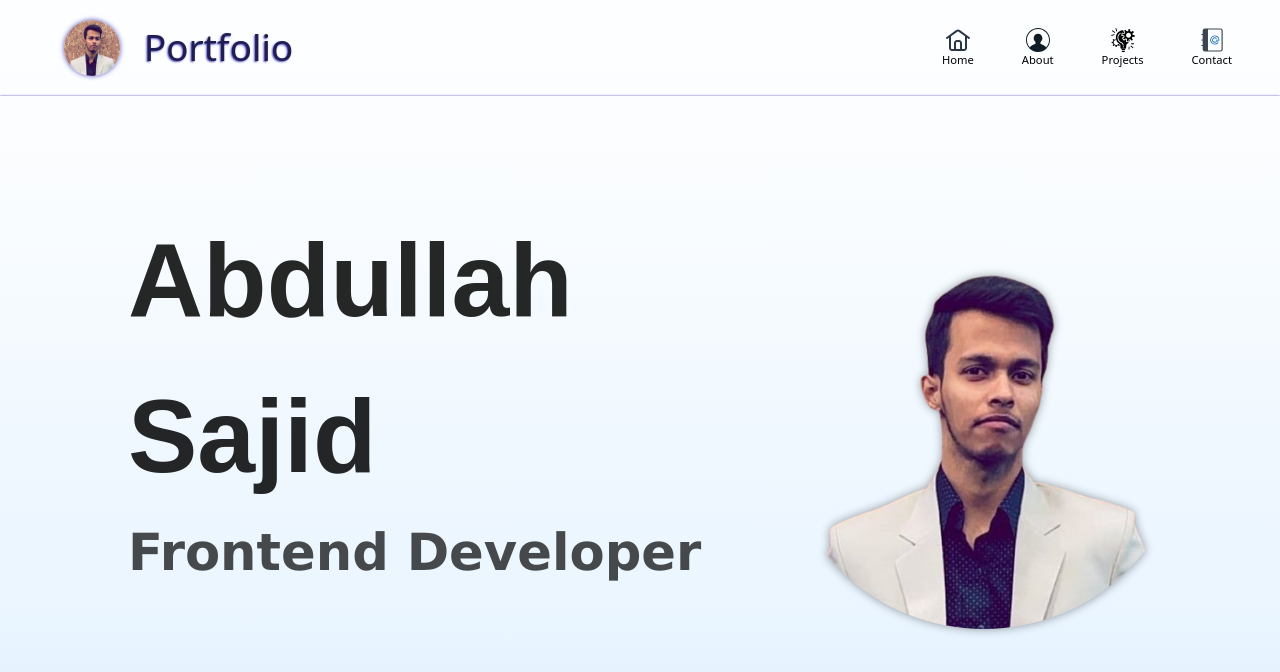
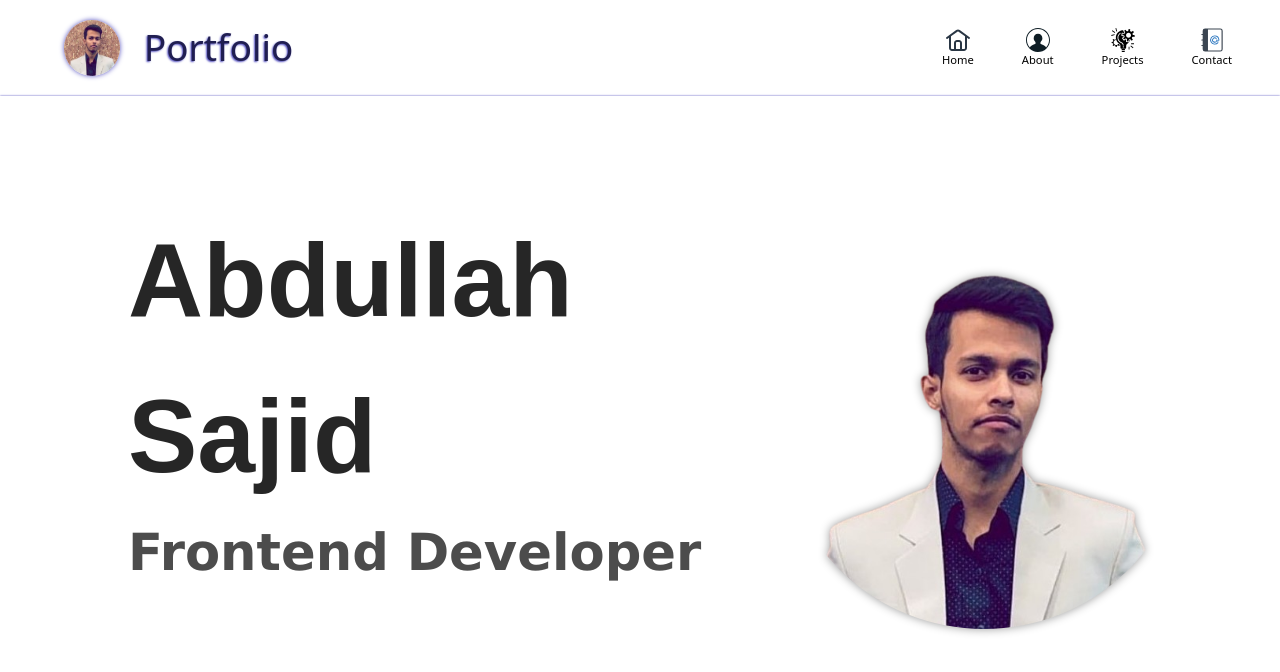
Before and after one commit to a6dullahsajid/Portfolio, a React (Vite) app: page / in a window 1280 px wide. Shown: the top 672 px of the page. Built offline with nearby package versions, Linux system fonts and the light colour scheme; a web font is replaced by a local one.

Commit message:
Chnaged the background color to white

```diff
--- a/src/index.css
+++ b/src/index.css
@@ -18,7 +18,7 @@
     grid-template-rows: 12vh auto;
     height: 100vh;
     width: 100vw;
-    background: linear-gradient(to bottom, rgb(221, 239, 255, 0.05), rgba(221, 239, 255, 0.1), rgba(221, 239, 255, 0.15), rgba(221, 239, 255, 0.3), rgba(221, 239, 255, 0.4), rgba(221, 239, 255, 0.5), rgba(221, 239, 255, 0.6), rgba(221, 239, 255, 0.8), rgba(221, 239, 255, 1));
+    /* background: linear-gradient(to bottom, rgb(221, 239, 255, 0.05), rgba(221, 239, 255, 0.1), rgba(221, 239, 255, 0.15), rgba(221, 239, 255, 0.3), rgba(221, 239, 255, 0.4), rgba(221, 239, 255, 0.5), rgba(221, 239, 255, 0.6), rgba(221, 239, 255, 0.8), rgba(221, 239, 255, 1)); */
 }
 
 
```
